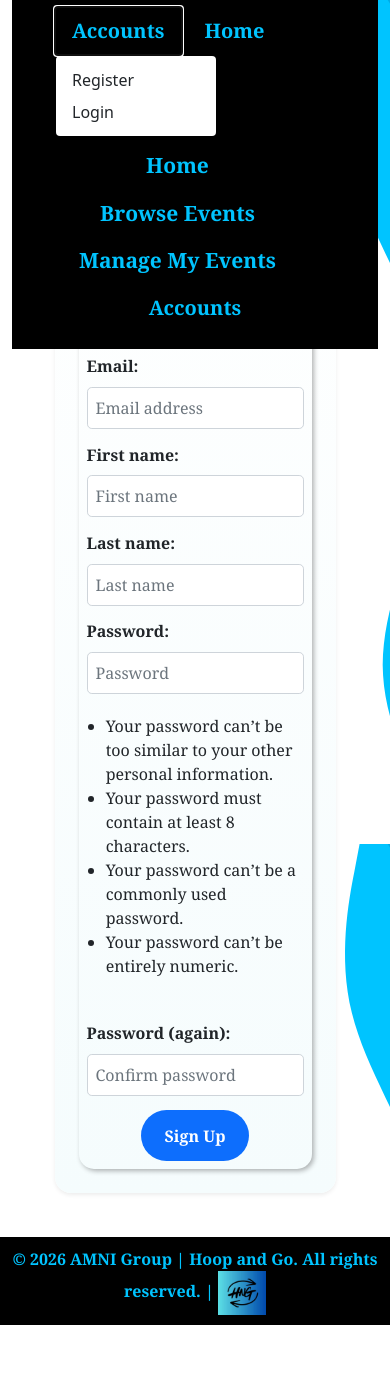
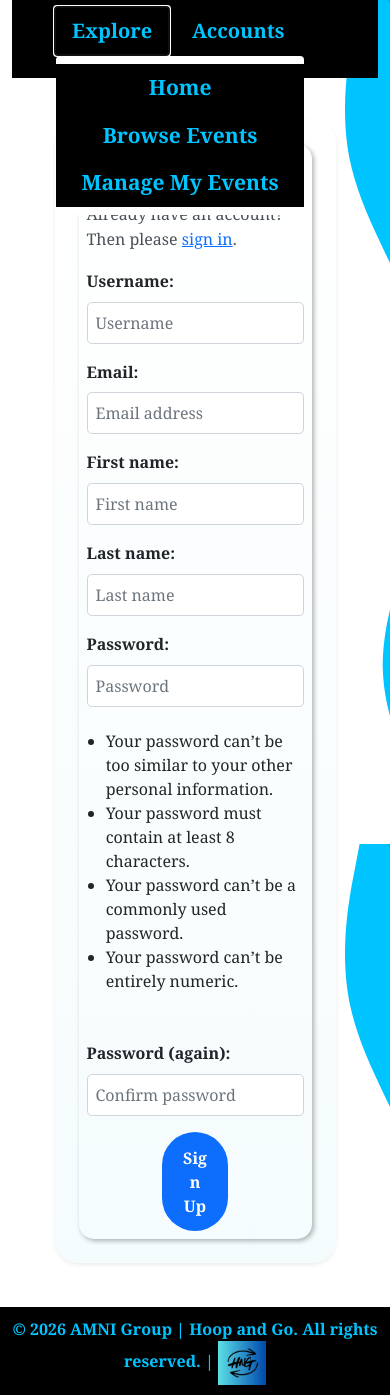
Before and after one commit to Aidas04/NCI-Team-Project-2026, a Django app: page /accounts/signup/ in a window 390 px wide, after a click on "Explore". Before the commit the page ends 1325 px from the top, so only its background shows below. Run offline with Django 5.2, Linux system fonts and the light colour scheme; parts of the project's set-up code (start-up, migrations or seed data) failed here and were passed over; some libraries are stand-ins or nearby versions.

Commit message:
Completed Responsiveness for Small Screens.

```diff
--- a/static/css/style.css
+++ b/static/css/style.css
@@ -224,47 +224,40 @@
 }
 
 
-/* Small Screen Settings */
-.auth-page .card-body > a,
-.auth-page .card-body > form + a {
-    display: inline-block;
-    margin-top: 0.5rem;
+/* Small Screen CSS - Aidas Kibas */
+
+@media (max-width: 1000px) {
+
+
+
+   .info_div {
+      flex-direction: column;
+      width: 100%;
+      height: auto;
    }
 
-@media (max-width: 999px) {
-    .auth-page .card-body {
-        padding: 1.5rem;
-    }
+   #i_div2{
+      width: 100%;
+      height: auto;
    }
 
-@media (max-width: 575px) {
-    .auth-page {
-        padding-top: 0.5rem;
+   #i_div3 {
+      display: none;
    }
 
-    .auth-panel,
-    .auth-card {
-        border-radius: 1rem;
+   #text-nav{
+     display: none;
    }
 
-    .auth-page .card-body {
-        padding: 1.25rem;
+   #vehicle_btn{
+    width: 40%;
    }
 
-    .auth-page h1,
-    .auth-title {
-        font-size: 1.6rem;
+   #no_vehicle_btn{
+    width: 40%;
    }
 
-    .auth-page form {
-        gap: 0.85rem;
-    }
 
-    .auth-page button,
-    .auth-page form button,
-    .auth-page input[type="submit"] {
-        width: 50%;
-    }
 }
 
 /* General Classes for all pages - Aidas Kibas*/
@@ -615,6 +608,7 @@ main{
 }
 
 #vehicle_btn{
+  display: inline-block;
   color: white;
   background-color: rgb(51, 174, 29);
   text-decoration: none;
@@ -629,6 +623,7 @@ main{
 }
 
 #no_vehicle_btn{
+  display: inline-block;
   color: white;
   background-color: rgb(199, 10, 10);
   text-decoration: none;
--- a/templates/includes/mobile-top-header.html
+++ b/templates/includes/mobile-top-header.html
@@ -3,6 +3,23 @@
 
 -->
 <ul class="d-flex justify-content-evenly">
+
+     <li class="list-inline-item dropdown">
+        <a class="text-black nav-link d-block d-lg-none dropdown-toggle" href="#" id="mobile-user-options" role="button"
+            data-bs-toggle="dropdown" aria-haspopup="true" aria-expanded="false">
+            <div class="text-center"  id="home-link-profile">
+                <div>
+                    <i class="fas fa-user fa-lg"></i>
+                </div>
+                <p class="my-0">Explore</p>
+            </div>
+        </a>
+        <ul class="dropdown-menu border-0" aria-labelledby="user-options">
+            <li><a class="dropdown-item" href="{% url 'home' %}" id="home-link">Home</a></li>
+            <li><a class="dropdown-item" href="{% url 'events' %}" id="home-link">Browse Events</a></li>
+            <li><a class="dropdown-item" href="{% url 'manage_events' %}" id="home-link">Manage My Events </a></li>
+        </ul>
+    </li>
 
     <li class="list-inline-item dropdown">
         <a class="text-black nav-link d-block d-lg-none dropdown-toggle" href="#" id="mobile-user-options" role="button"
@@ -18,7 +35,9 @@
             {% if request.user.is_authenticated %}
                 {% if request.user.is_superuser %}
                     <li><a href="{% url 'admin:index' %}" class="dropdown-item">Admin</a></li>
+                    <li><a href="{% url 'create_event' %}" class="dropdown-item">Create Event</a></li>
                 {% endif %}
+                <li><a href="{% url 'edit_profile' %}" class="dropdown-item">Edit Profile</a></li>
                 <li><a href="{% url 'account_email' %}" class="dropdown-item">Email</a></li>
                 <li><a href="{% url 'account_change_password' %}" class="dropdown-item">Change Password</a></li>
                 <li><a href="{% url 'account_logout' %}" class="dropdown-item">Logout</a></li>
@@ -29,21 +48,6 @@
         </ul>
     </li>
 
-    <li class="list-inline-item dropdown">
-        <a class="text-black nav-link d-block d-lg-none dropdown-toggle" href="#" id="mobile-user-options" role="button"
-            data-bs-toggle="dropdown" aria-haspopup="true" aria-expanded="false">
-            <div class="text-center"  id="home-link-profile">
-                <div>
-                    <i class="fas fa-user fa-lg"></i>
-                </div>
-                <p class="my-0">Home</p>
-            </div>
-        </a>
-        <ul class="dropdown-menu border-0" aria-labelledby="user-options">
-            <li><a class="dropdown-item" href="{% url 'home' %}" id="home-link">Home</a></li>
-            <li><a class="dropdown-item" href="{% url 'events' %}" id="home-link">Browse Events</a></li>
-            <li><a class="dropdown-item" href="{% url 'manage_events' %}" id="home-link">Manage My Events </a></li>
-        </ul>
-    </li>
+
 
 </ul>
```
Also changed, not shown: vehicle_registration/templates/vehicle_registration/vehicle_choice.html (+2 -5 lines). Lines whose indentation alone changed are shown as unchanged.
